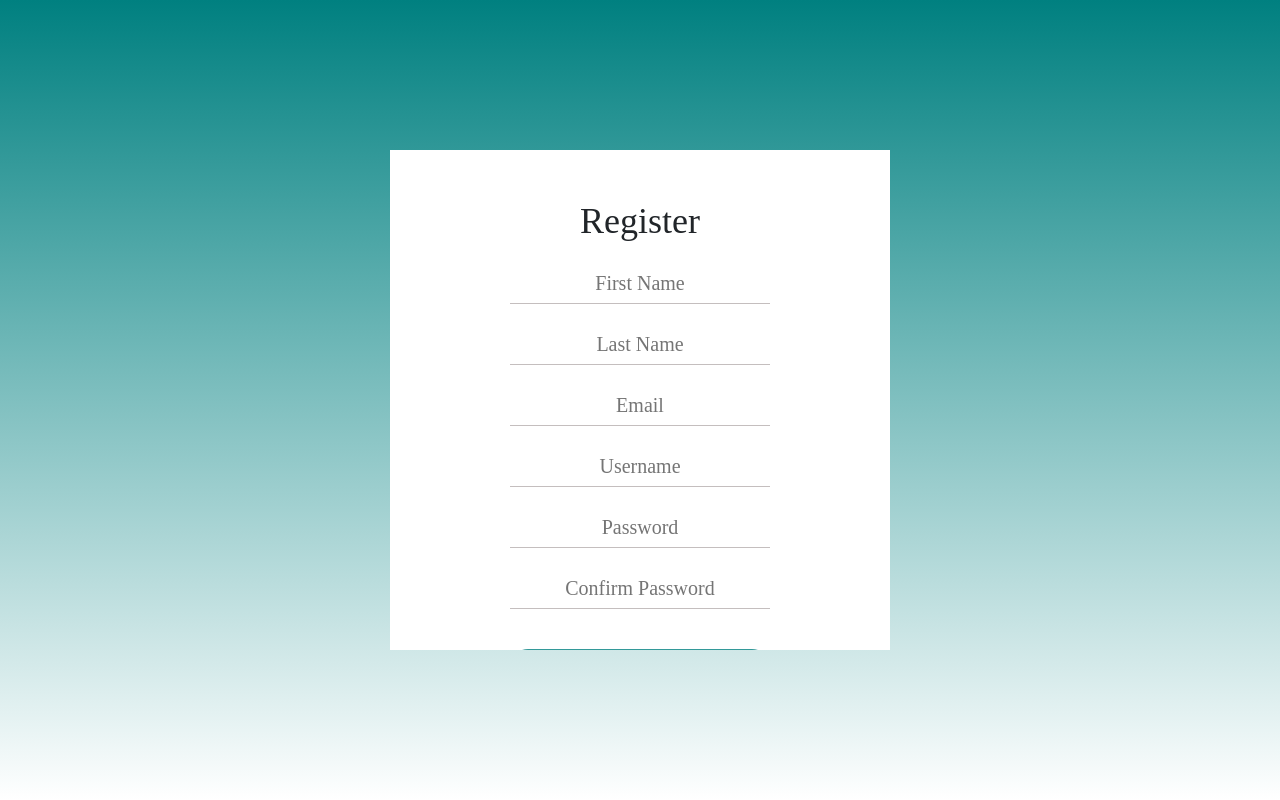
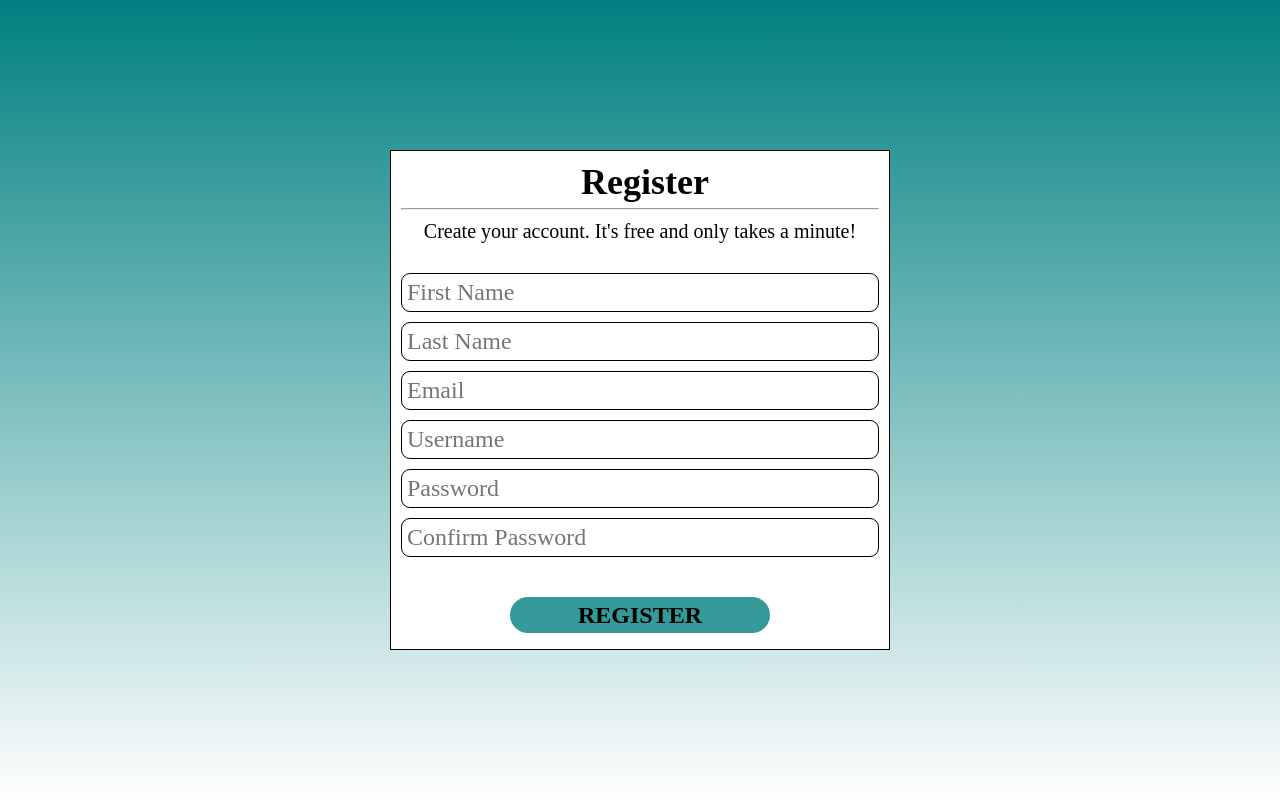
Before and after one commit to CSE-Courses/course-project-sayless, a Flask app: template templates/registration.html in a window 1280 px wide. Run offline with Flask 2, Linux system fonts and the light colour scheme; the template is opened without the code that fills it, so the values that code supplies are empty; some libraries are stand-ins or nearby versions; some web fonts are replaced.

Commit message:
Changes to registration

```diff
--- a/statics/registration.css
+++ b/templates/registration.css
@@ -32,24 +32,29 @@ input, button{
   position: relative;
   width: 500px;
   height: 100%;
-  padding: 50px 30px;
-  -webkit-transition: -webkit-transform 1.2s ease-in-out;
-  transition: -webkit-transform 1.2s ease-in-out;
-  transition: transform 1.2s ease-in-out;
-  transition: transform 1.2s ease-in-out, -webkit-transform 1.2s ease-in-out;
+  border: 1px solid black;
+  padding: 10px 10px;
 }
 
 .form h2{
   width: 100%;
   font-size: 36px;
   text-align: center;
+  padding-left: 10px;
+  padding-bottom: 5px;
+}
 
+.form p{
+  font-size: 20px;
+  text-align: center;
+  padding-top: 10px;
+  padding-bottom: 20px;
 }
 
 label{
   display: block;
-  width: 260px;
-  margin: 25px auto;
+  width: auto;
+  margin: 10px auto;
   text-align: center;
 }
 
@@ -57,10 +62,12 @@ input{
   display: block;
   width: 100%;
   margin-top: 5px;
-  font-size: 20px;
-  padding-bottom: 5px;
-  border-bottom: 1px solid rgba(109, 93, 93, 0.4);
-  text-align: center;
+  font-size: 24px;
+  padding: 5px;
+  border: 1px solid black;
+  box-sizing: border-box;
+  border-radius: 9px;
+  text-align: left;
   font-family: 'David Libre', serif;
 }
 
@@ -70,8 +77,8 @@ button{
   width: 260px;
   height: 36px;
   border-radius: 30px;
-  color: white;
-  font-size: 15px;
+  color: black;
+  font-size: 24px;
   cursor: pointer;
 }
 
--- a/templates/registration.html
+++ b/templates/registration.html
@@ -4,8 +4,8 @@
 
   <title>SayLess - Sign Up</title>
   <!-- Bootstrap CSS and fa-icon -->
-  <link rel="stylesheet" href="/include/bootstrap.css">
-  <link rel="stylesheet" href="/registration.css">
+  <!-- <link rel="stylesheet" href="/include/bootstrap.css"> -->
+  <link rel="stylesheet" href="registration.css">
   <link href="https://fonts.googleapis.com/css2?family=David+Libre:wght@400;700&display=swap" rel="stylesheet">
 
   <meta charset="UTF-8">
@@ -22,6 +22,8 @@
   <div class="cont">
     <div class="form">
       <h2>Register</h2>
+      <hr>
+      <p>Create your account. It's free and only takes a minute!</p>
       <label>
         <input type="first-name" name="first-name" placeholder="First Name" required>
       </label>
```
